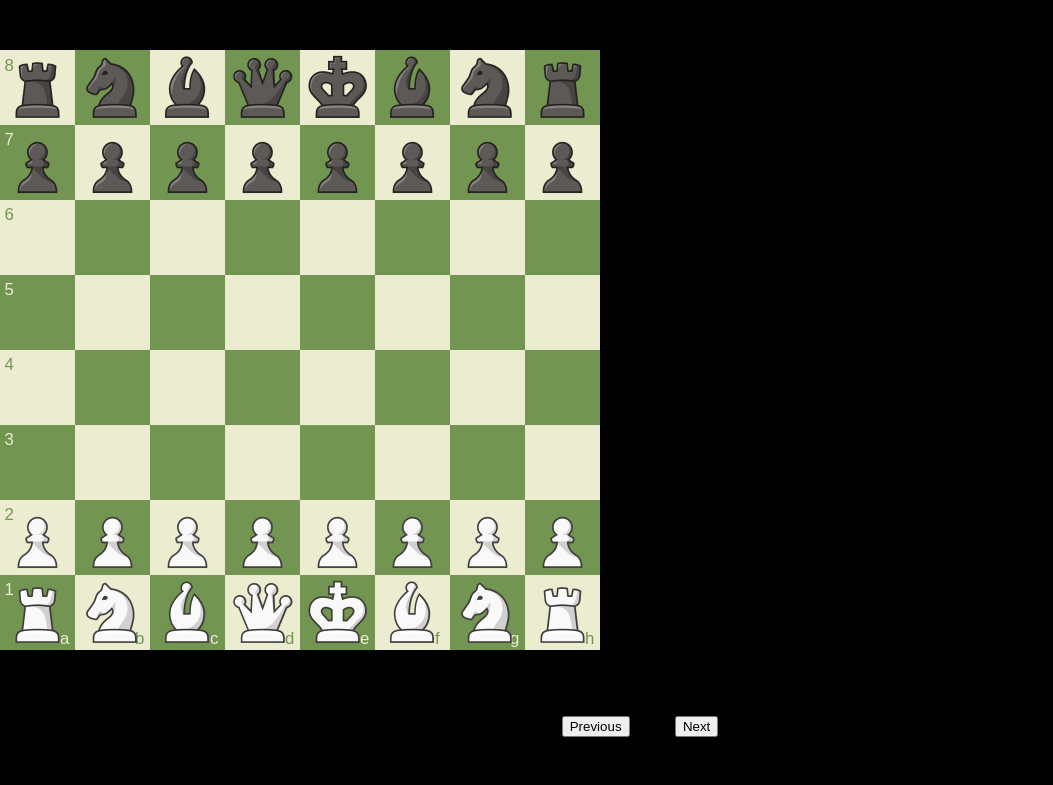
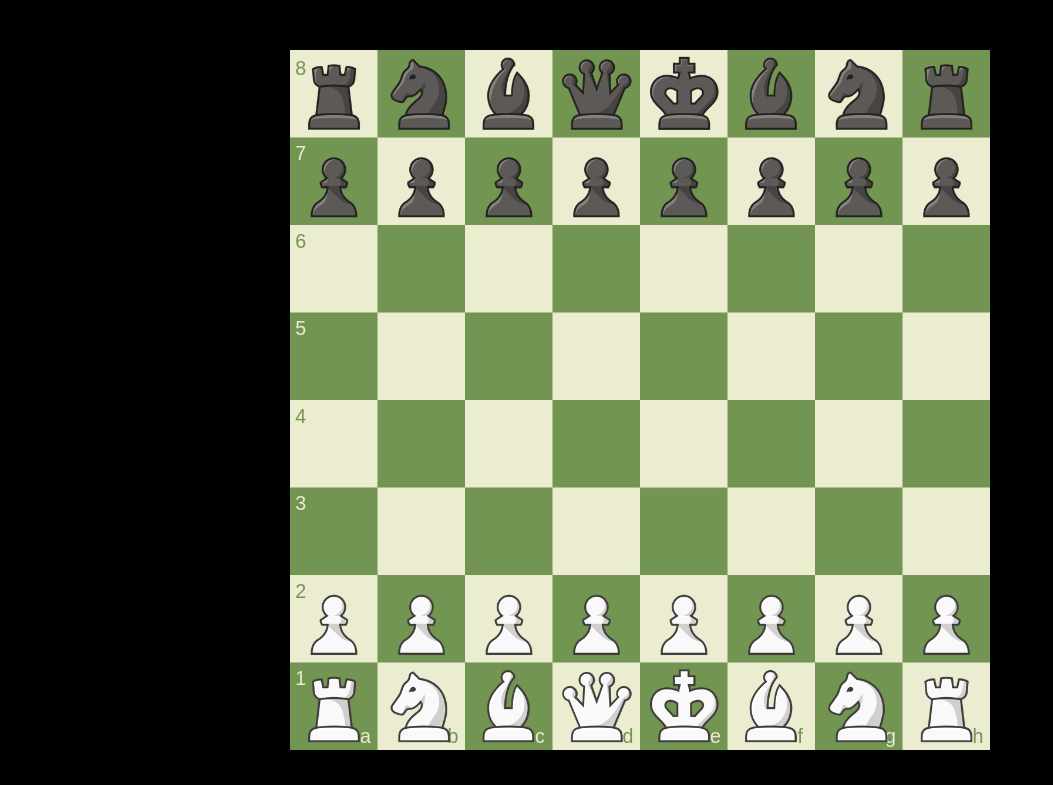
Before and after one commit to luciodale/luchess, a SvelteKit app: page / in a window 1280 px wide. Shown: the top 785 px of the page, without its empty margins (0-1053 px from the left). Built offline with nearby package versions, Linux system fonts and the light colour scheme.

Commit message:
Fix position of promotion

```diff
--- a/src/components/Chessboard.svelte
+++ b/src/components/Chessboard.svelte
@@ -69,12 +69,13 @@
 			promotion.toSquare = toSquare;
 			promotion.fromSquare = fromSquare;
 
-        // Calculate the horizontal translateX based on file (a-h).
-        // This is just an example using the file number (0-based).
+			// Calculate the horizontal translateX based on file (a-h) and orientation.
 			const fileLetter = toSquare[0]; // e.g. "a", "b", ...
 			const fileIndex = fileLetter.charCodeAt(0) - "a".charCodeAt(0); // 0..7
-        // Example: Each square is 12.5% wide on an 8x8 board
-        promotion.transform = `translateX(${fileIndex * 12.5}%)`;
+			console.log("in here", fileLetter, fileIndex);
+			// Account for board orientation - when black perspective, files are reversed
+			const adjustedFileIndex = orientation === "w" ? fileIndex : 7 - fileIndex;
+			promotion.transform = `translateX(${adjustedFileIndex * 100}%)`;
 
 			promotion.visible = true;
 		},
@@ -133,7 +134,8 @@
 const lastMove = $derived(boardState.history[boardState.currentMoveIndex]);
 </script>
 
-<div style="padding: 50px 0; position: relative; width: 600px">
+<div style="display: flex; justify-content: center; flex-direction: column; align-items: center;">
+<div style="padding: 50px 0; position: relative; max-width:700px; width: 100%;">
   <div
     class="board"
     bind:this={boardNode}
@@ -184,6 +186,7 @@
           class="promotion-window {promotion.position}"
           style="transform: {promotion.transform}"
         >
+
           <div class="close-button" onclick={closePromotionWindow}>
             <svg
               xmlns="http://www.w3.org/2000/svg"
@@ -262,7 +265,7 @@
 
     <!-- board pieces -->
     {#each objectEntries(boardState.board) as [square, piece]}
-      {#if piece}
+      {#if piece && !(promotion.visible && square === promotion.fromSquare)}
         <button
           class={`piece ${piece} ${orientation} square-${square}`}
           aria-label={`${square}-${piece}`}
@@ -297,3 +300,4 @@
   <span>{boardState.currentMoveIndex}</span>
   <button onclick={() => chessBoard.redo()}> Next </button>
 </div>
+</div>
--- a/src/routes/+page.svelte
+++ b/src/routes/+page.svelte
@@ -1,6 +1,6 @@
 <script>
-    import Chessboard from "../components/Chessboard.svelte";
+import Chessboard from "../components/Chessboard.svelte";
 </script>
 
 <Chessboard orientation="w" />
-<Chessboard orientation="b" />
+<!-- <Chessboard orientation="b" /> -->
```
Lines whose indentation alone changed are shown as unchanged.
